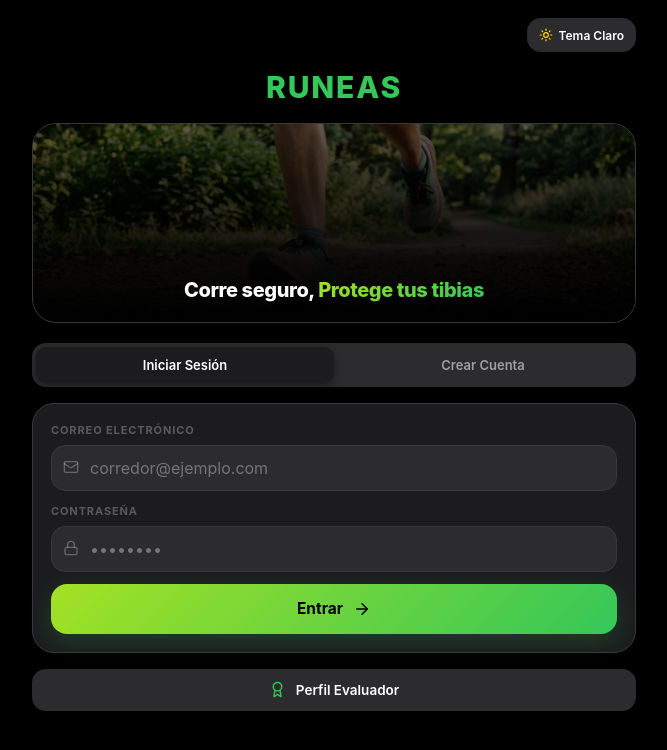
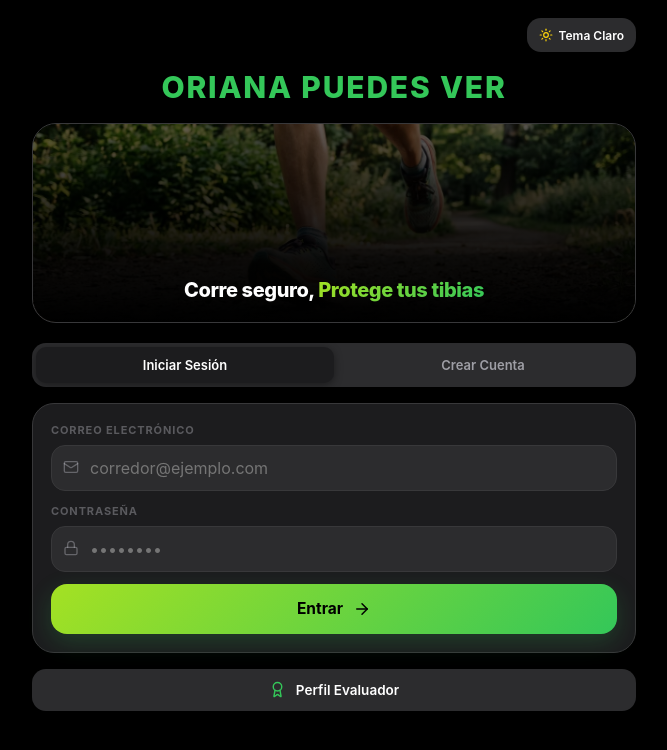
Before and after one commit to Davis123S/runsindolor-app, a React (Vite) app: page / in a window 1280 px wide. Shown: the top 750 px of the page, without its empty margins (306-973 px from the left). Built offline with nearby package versions, Linux system fonts and the light colour scheme.

Commit message:
Ultimo ajuste App.jsx

```diff
--- a/src/App.jsx
+++ b/src/App.jsx
@@ -967,7 +967,7 @@ function AuthView({ theme, onToggleTheme, onLogin, onRegister, onDemoLogin }) {
             color: '#34c759'
           }}
         >
-          RunEas
+          Oriana puedes ver
         </span>
       </div>
 
```
